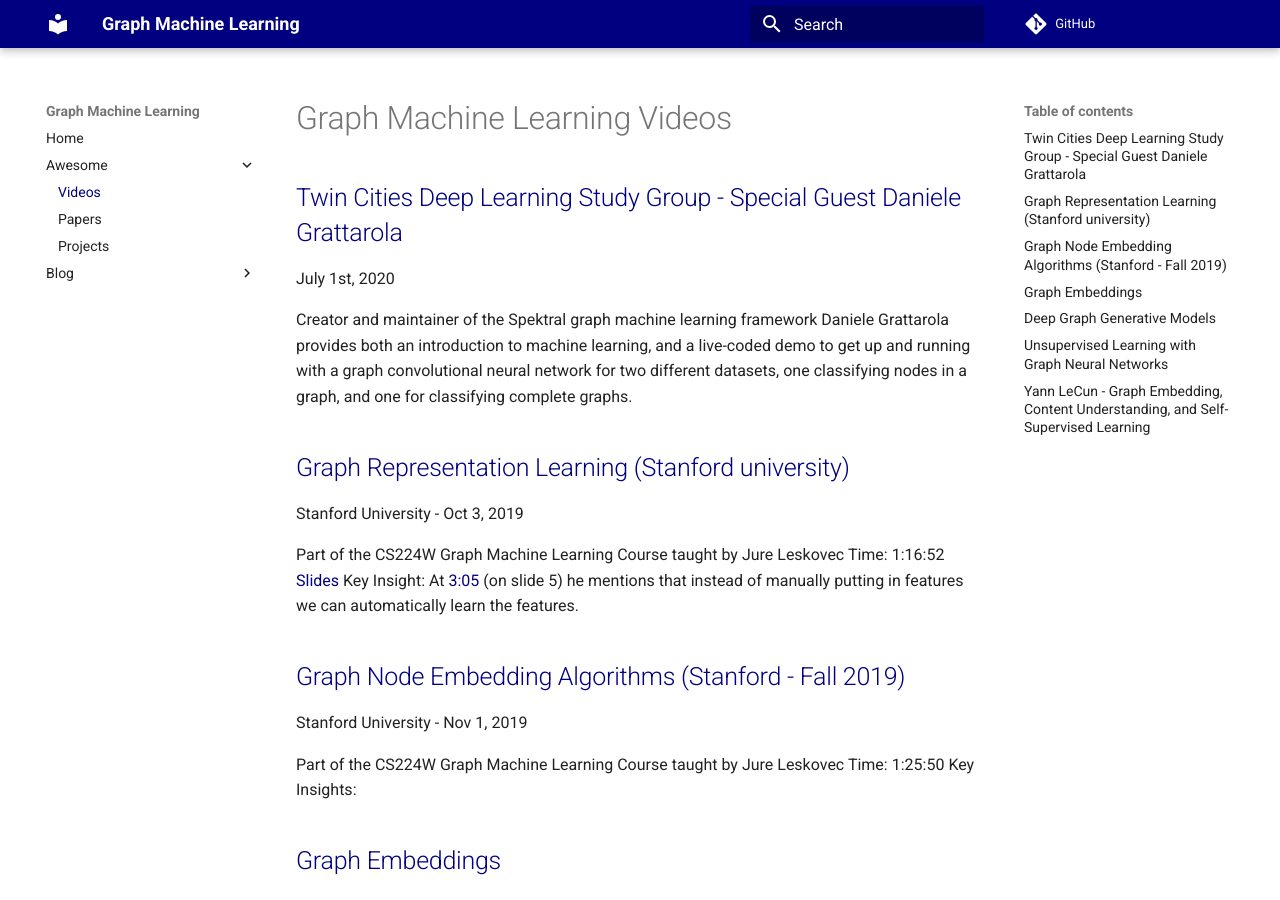
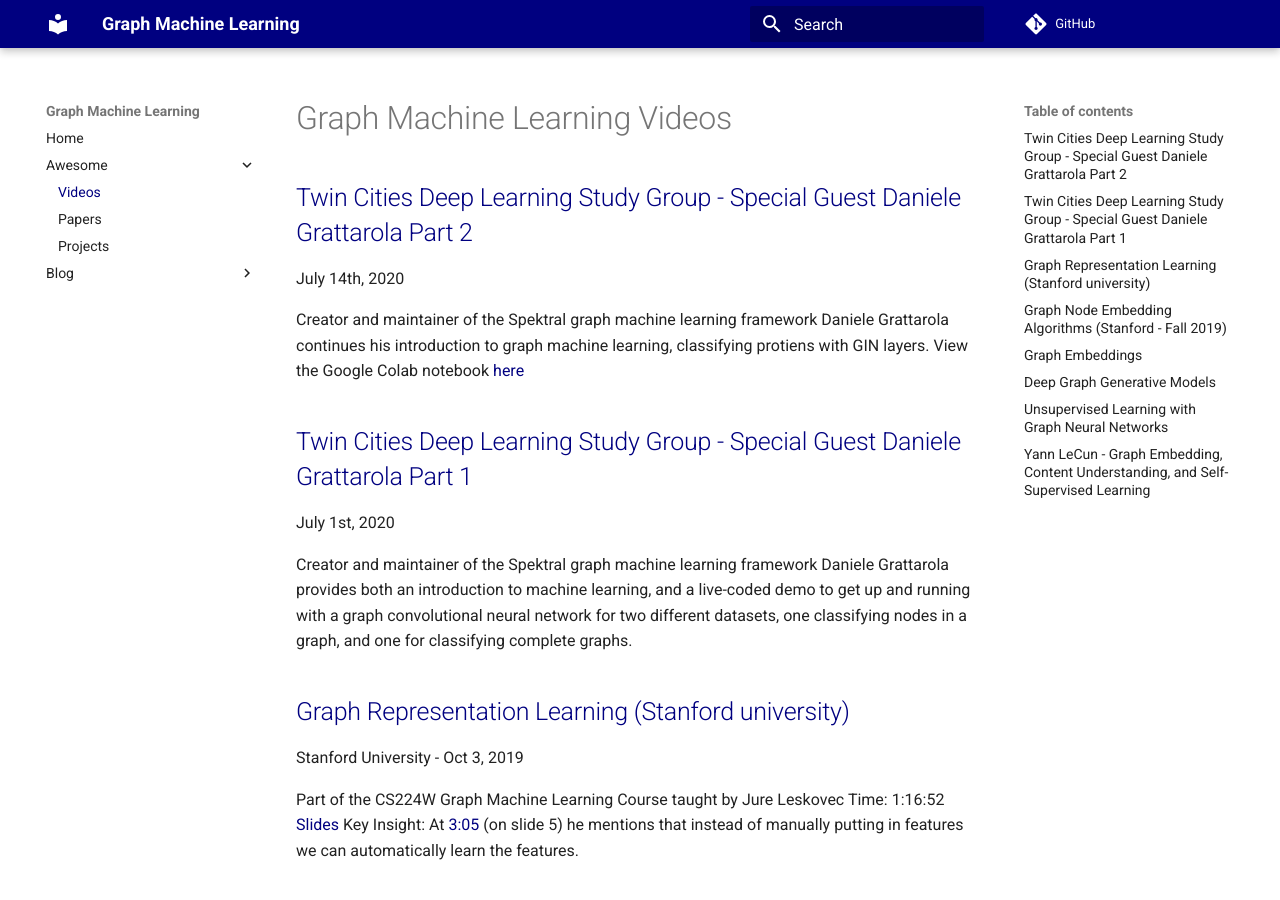
Before and after one commit to parkererickson/graph-ml, an MkDocs documentation site: the page built from docs/videos.md, in a window 1280 px wide and 900 px high. Built offline with MkDocs 1.6.1 and Material for MkDocs 9.7.7, drawn with Linux system fonts in a browser that asks for light colours; comment, search, counter and statistics services are not loaded.

Commit message:
Update videos.md

```diff
--- a/docs/videos.md
+++ b/docs/videos.md
@@ -1,6 +1,11 @@
 # Graph Machine Learning Videos
 
-## [Twin Cities Deep Learning Study Group - Special Guest Daniele Grattarola](https://drive.google.com/file/d/1ApL4WHndl_CFgsdoxmWxeJhlPVIWxtAs/view)
+## [Twin Cities Deep Learning Study Group - Special Guest Daniele Grattarola Part 2](https://drive.google.com/file/d/1DGwQyuKfk_4Qmykkfs4W0xAJWRPSEscZ/view)
+July 14th, 2020
+
+Creator and maintainer of the Spektral graph machine learning framework Daniele Grattarola continues his introduction to graph machine learning, classifying protiens with GIN layers. View the Google Colab notebook [here](https://colab.research.google.com/drive/1vY-GyiHrQ-1SjqR_ig9DNc1k7e4ZLOLu?usp=sharing)
+
+## [Twin Cities Deep Learning Study Group - Special Guest Daniele Grattarola Part 1](https://drive.google.com/file/d/1ApL4WHndl_CFgsdoxmWxeJhlPVIWxtAs/view)
 July 1st, 2020
 
 Creator and maintainer of the Spektral graph machine learning framework Daniele Grattarola provides both an introduction to machine learning, and a live-coded demo to get up and running with a graph convolutional neural network for two different datasets, one classifying nodes in a graph, and one for classifying complete graphs.
```
